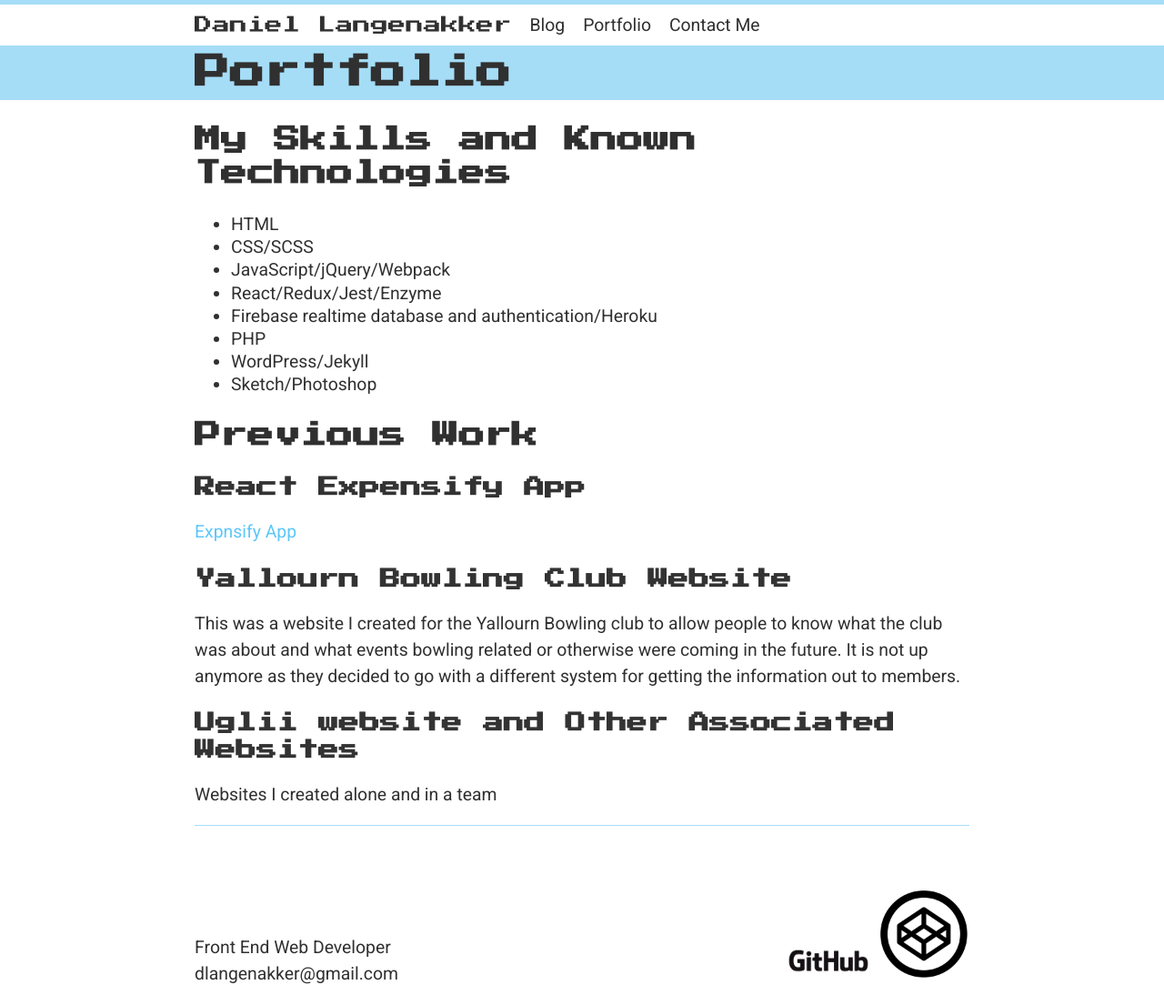
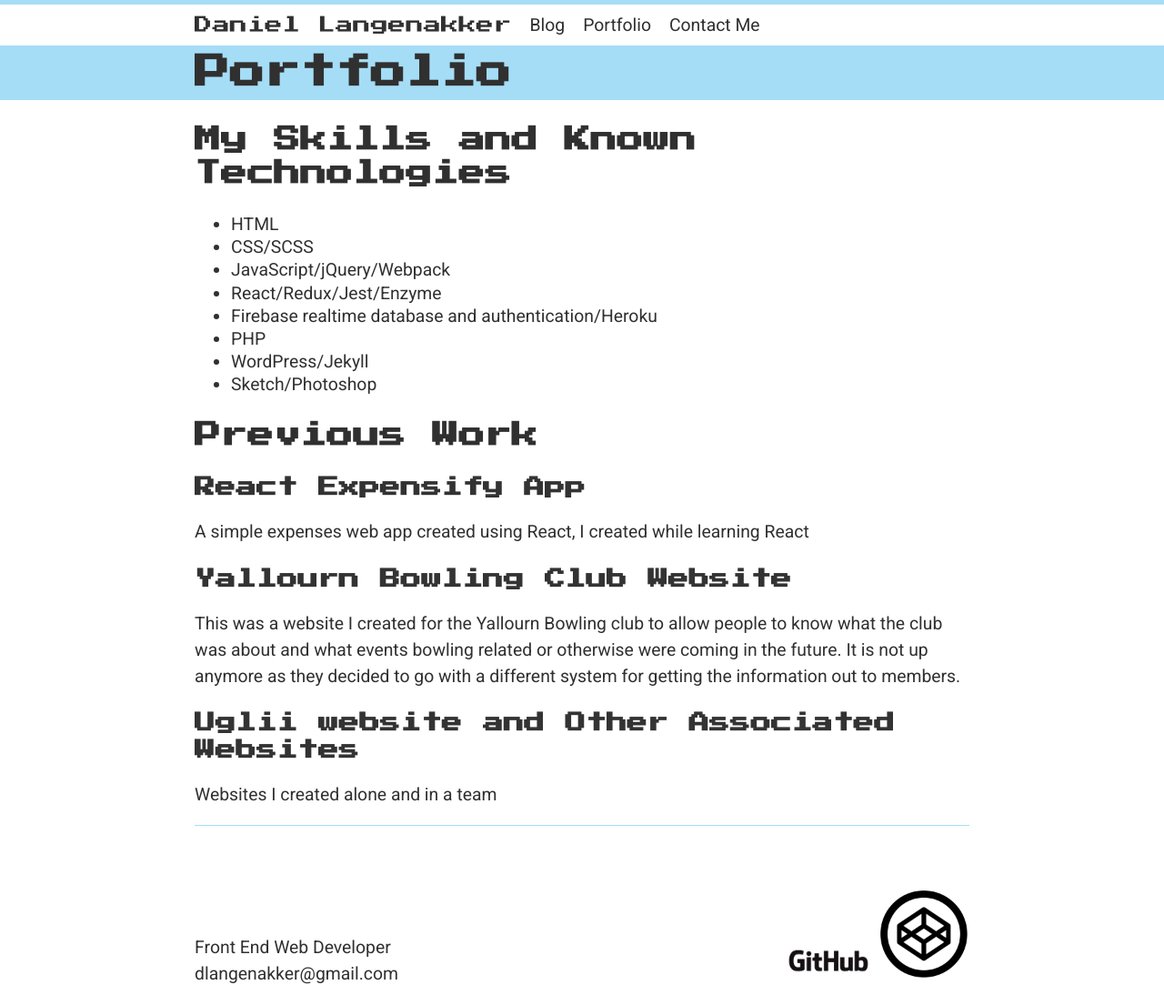
Before and after one commit to bubblewrapped/bubblewrapped.github.io, a Jekyll site: the page built from portfolio.html, in a window 1280 px wide. Shown: the whole page at 91% size. Built offline with Jekyll 4.4.1, drawn with Linux system fonts in a browser that asks for light colours.

Commit message:
Fix spelling and add excerpt

```diff
--- a/_posts/2020-02-14-react-expensify-app.md
+++ b/_posts/2020-02-14-react-expensify-app.md
@@ -5,10 +5,11 @@ title: "React Expensify App"
 date: 2020-02-13 11:45:00
 categories: [portfolio, previous-work]
 thumbnail: "/img/screenshots/expensify_home_thumb.png"
+excerpt: "A simple expenses web app created using React, I created while learning React"
 
 ---
 
-[Expnsify App](https://reactcourse-expensify.herokuapp.com "Expensify App")
+[Expensify App](https://reactcourse-expensify.herokuapp.com "Expensify App")
 
 [Expensify App Code on Github](https://github.com/bubblewrapped/reactcourse-expensify "Expensify App Github Repository")
 
```
